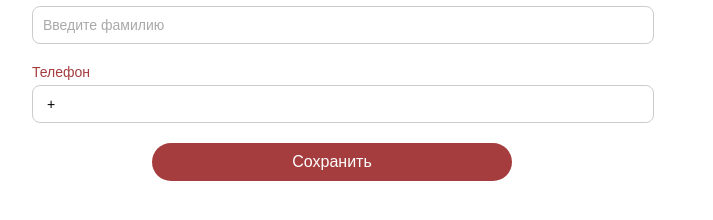
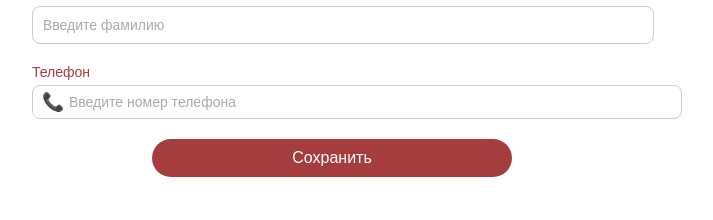
Before and after one commit to Cheetah-W-kepke/EditProfilePage, a React (Vite) app in the folder vite-project/: page / in a window 1280 px wide. Shown: the part 400-620 px from the top of the page, without its empty margins (308-1021 px from the left). Built offline with nearby package versions, Linux system fonts and the light colour scheme.

Commit message:
Поправлены недочеты оформления

```diff
--- a/vite-project/package.json
+++ b/vite-project/package.json
@@ -10,6 +10,7 @@
     "preview": "vite preview"
   },
   "dependencies": {
+    "libphonenumber-js": "^1.11.15",
     "react": "^18.3.1",
     "react-dom": "^18.3.1",
     "react-router-dom": "^6.28.0"
--- a/vite-project/src/entities/User/InputField/InputField.css
+++ b/vite-project/src/entities/User/InputField/InputField.css
@@ -25,8 +25,37 @@
     margin-top: 4px;
   }
 
+  .phone-field {
+    display: flex;
+    flex-direction: column;
+    margin-bottom: 16px;
+    position: relative;
+  }
+
   .phone-field-error {
     font-size: 12px;
     color: red;
     margin-top: 4px;
   }
+
+  .phone-field-input-error {
+    border-color: red;
+  }
+
+  .phone-field-icon {
+    position: absolute;
+    left: 10px;
+    top: 50%;
+    transform: translateY(-50%);
+    font-size: 18px;
+    color: #999;
+  }
+
+  .phone-field-input {
+    padding: 8px 12px 8px 36px; /* Учитываем место под иконку */
+
+  }
+
+  .phone-field-container {
+    position: relative;
+  }
--- a/vite-project/src/entities/User/PhoneField/PhoneField.css
+++ b/vite-project/src/entities/User/PhoneField/PhoneField.css
@@ -1,26 +1,34 @@
 .phone-field {
-    display: flex;
-    flex-direction: column;
-    font-size: 14 px;
-    font-weight: 500;
-    /* color: #766f6f; */
-    margin-bottom: 16px;
-
+  margin-bottom: 20px;
 }
 
+.phone-field-label {
+  display: block;
+  margin-bottom: 8px;
+  font-size: 16px;
+  font-weight: 400; /* Единый стиль */
+  color: #333;
+}
 
-  .phone-field-label {
-    font-size: 14 px;
-    font-weight: 500;
-    /* color: #c92d11; */
-    margin-bottom: 4px;
+.phone-field-container {
+  position: relative;
+}
+
+.phone-field-icon {
+  position: absolute;
+  left: 10px;
+  top: 50%;
+  transform: translateY(-50%);
+  font-size: 18px;
+  color: #999;
 }
 
 .phone-field-input {
-    padding: 8px;
+  width: 100%;
+  padding: 8px 12px 8px 36px; /* Учитываем место под иконку */
   font-size: 16px;
   border: 1px solid #ccc;
-    border-radius: 8px;
+  border-radius: 4px;
 }
 
 .phone-field-input-error {
@@ -28,7 +36,7 @@
 }
 
 .phone-field-error {
+  color: red;
   font-size: 12px;
-    color: red;
   margin-top: 4px;
 }
--- a/vite-project/src/entities/User/PhoneField/PhoneField.tsx
+++ b/vite-project/src/entities/User/PhoneField/PhoneField.tsx
@@ -1,31 +1,51 @@
-import React from 'react';
+import React, { useState } from 'react';
 import '../InputField/InputField.css';
 
 interface PhoneFieldProps {
   value: string;
   onChange: (value: string) => void;
   error?: string;
-  label?: string; // Добавили пропс для подписи
+  label?: string; // Подпись к полю
 }
 
 const PhoneField: React.FC<PhoneFieldProps> = ({ value, onChange, error, label }) => {
   const handleChange = (e: React.ChangeEvent<HTMLInputElement>) => {
-    const phoneNumber = e.target.value.replace(/[^\d]/g, ''); // Удаляем все символы, кроме цифр
-    if (phoneNumber.length <= 12) {
-      onChange(phoneNumber);
+    let input = e.target.value.replace(/[^\d]/g, ''); // Удаляем все, кроме цифр
+    if (input.length > 0) {
+      input = `+${input}`; // Добавляем "+" в начало
     }
+
+    // Форматируем номер
+    if (input.length >= 5) {
+      if (input.length <= 12) {
+        // Формат: (+X) XXX XXX XX XX
+        input = `(+${input.slice(1, 2)}) ${input.slice(2, 5)} ${input.slice(5, 8)} ${input.slice(8, 10)} ${input.slice(10, 12)}`.trim();
+      } else {
+        // Формат: (+XXX) XXX XXX XXX
+        input = `(+${input.slice(1, 4)}) ${input.slice(4, 7)} ${input.slice(7, 10)} ${input.slice(10, 13)}`.trim();
+      }
+    }
+
+    onChange(input);
   };
 
   return (
     <div className="phone-field">
-      {label && <label className="phone-field-label">{label}</label>} {/* Лейбл */}
+      {label && <label className="phone-field-label">{label}</label>}
+
+      <div className="phone-field-container">
+        {/* Иконка трубки */}
+        <span className="phone-field-icon">📞</span>
+
         <input
           className={`phone-field-input ${error ? 'phone-field-input-error' : ''}`}
           type="tel"
-        value={` + ${value}`} // Автоматически добавляем +
+          value={value}
           onChange={handleChange}
           placeholder="Введите номер телефона"
         />
+      </div>
+
       {error && <span className="phone-field-error">{error}</span>}
     </div>
   );
--- a/vite-project/src/pages/EditProfilePage/EditProfilePage.css
+++ b/vite-project/src/pages/EditProfilePage/EditProfilePage.css
@@ -4,7 +4,11 @@
   padding: 20px;
   color: #A53D3F;
   font-family: Arial, sans-serif;
+  /* font-family: 'Open Sans' Ы*/
 }
+
+
+
 
 
 h1 {
@@ -53,11 +57,13 @@ input:focus {
   color: white;
   background-color: #A53D3F;
   border: none;
-  border-radius: 30px;
+  border-radius: 60px;
   cursor: pointer;
   margin-top: 20px;
 }
 
+
+
 .save-button:hover {
   background-color: #fa1d19;
 }
--- a/vite-project/src/pages/EditProfilePage/EditProfilePage.tsx
+++ b/vite-project/src/pages/EditProfilePage/EditProfilePage.tsx
@@ -52,6 +52,7 @@ export const EditProfilePage: React.FC = () => {
 
       <h1>Редактировать</h1>
 
+
     <div className="form-group">
       <AvatarUploader onUpload={(file) => console.log('Загружен аватар:', file)} />
       </div>
```
Also changed, not shown: 1 other file (tests, documents, lock files or other folders). Lines whose indentation alone changed are shown as unchanged.
